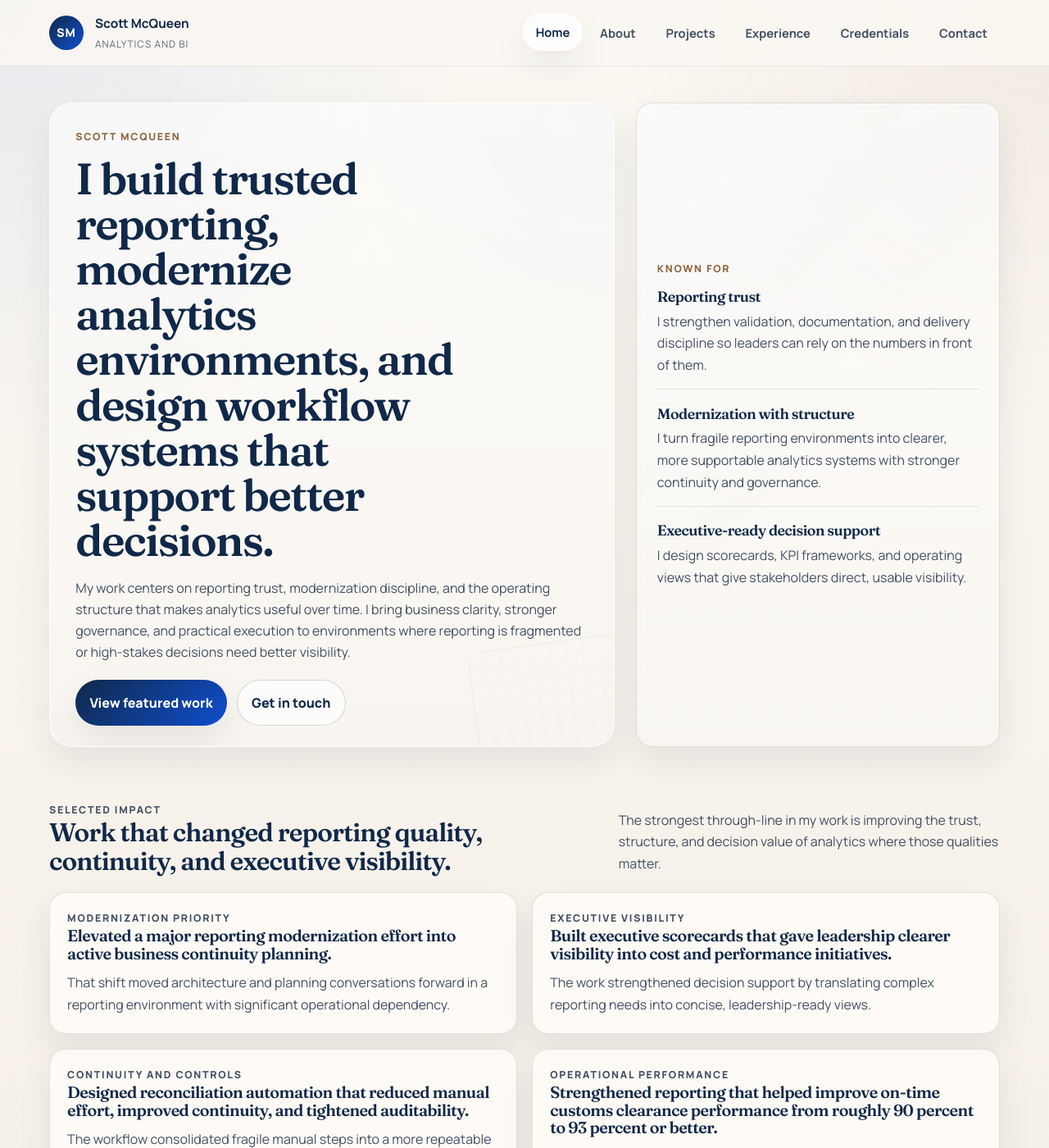
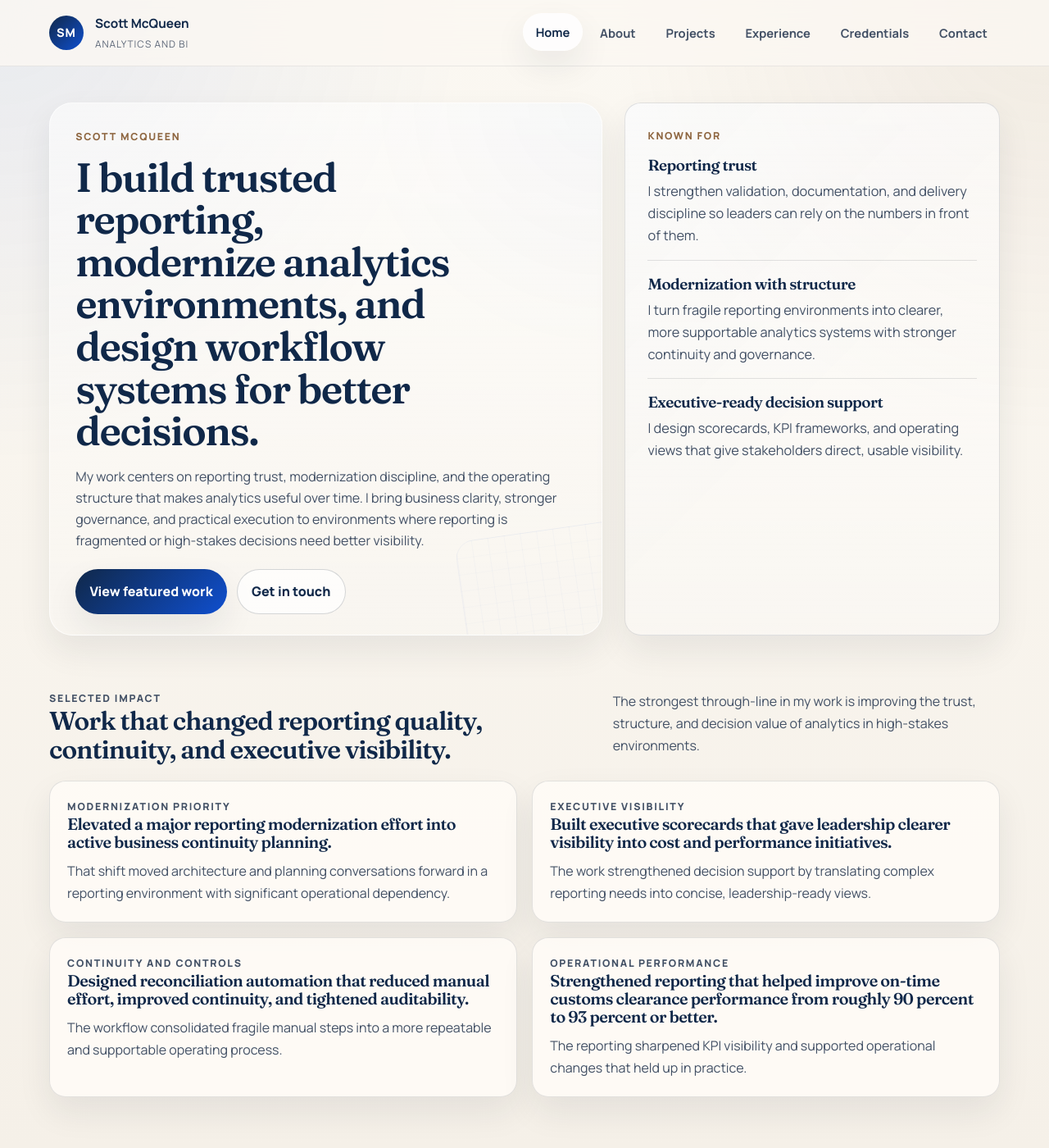
Before and after one commit to SMcQueen2023/skills-github-pages, a Jekyll site: the page built from index.md, in a window 1280 px wide and 1400 px high. Shown: the whole window at 82% size. Built offline with Jekyll 4.4.1, drawn with Linux system fonts in a browser that asks for light colours.

Commit message:
Fixed hero section and and section header cutoffs.

```diff
--- a/assets/css/style.css
+++ b/assets/css/style.css
@@ -198,8 +198,8 @@ ul {
 
 .hero {
   display: grid;
-  grid-template-columns: minmax(0, 1.18fr) minmax(300px, 0.76fr);
-  gap: 1.6rem;
+  grid-template-columns: minmax(0, 1.18fr) minmax(320px, 0.8fr);
+  gap: 1.7rem;
   align-items: stretch;
   margin-bottom: 4.15rem;
 }
@@ -239,9 +239,9 @@ ul {
 }
 
 .hero-copy h1 {
-  max-width: 13.5ch;
-  font-size: clamp(2.08rem, 4.35vw, 3.35rem);
-  line-height: 1.03;
+  max-width: 14.25ch;
+  font-size: clamp(1.96rem, 4.05vw, 3.1rem);
+  line-height: 1.04;
 }
 
 .hero-support,
@@ -322,8 +322,17 @@ ul {
 .hero-panel {
   display: flex;
   flex-direction: column;
-  justify-content: center;
-  padding: 1.68rem 1.58rem;
+  justify-content: flex-start;
+  padding: 1.85rem 1.7rem;
+}
+
+.hero-panel .panel-label {
+  margin-bottom: 1rem;
+}
+
+.hero-panel .panel-stack p {
+  font-size: 1.02rem;
+  line-height: 1.66;
 }
 
 .panel-stack {
@@ -344,7 +353,7 @@ ul {
 }
 
 .hero-panel h2 {
-  font-size: 1.12rem;
+  font-size: 1.18rem;
 }
 
 .section-block {
@@ -444,14 +453,14 @@ ul {
 }
 
 .page-intro {
-  max-width: 54rem;
+  max-width: var(--copy-width);
   margin-bottom: 3.1rem;
 }
 
 .page-intro h1 {
-  max-width: 14.5ch;
+  max-width: 100%;
   margin-bottom: 0.95rem;
-  font-size: clamp(1.92rem, 3.7vw, 2.9rem);
+  font-size: clamp(1.84rem, 3.35vw, 2.7rem);
   line-height: 1.05;
 }
 
@@ -527,8 +536,9 @@ ul {
 }
 
 .page-home .section-heading {
-  grid-template-columns: minmax(0, 1fr) minmax(280px, 0.68fr);
-  align-items: end;
+  grid-template-columns: minmax(0, 1fr) minmax(320px, 0.72fr);
+  align-items: start;
+  column-gap: 2rem;
   max-width: none;
 }
 
--- a/index.md
+++ b/index.md
@@ -9,7 +9,7 @@ page_class: page-home
 <section class="hero">
 	<div class="hero-copy">
 		<p class="eyebrow">Scott McQueen</p>
-		<h1>I build trusted reporting, modernize analytics environments, and design workflow systems that support better decisions.</h1>
+		<h1>I build trusted reporting, modernize analytics environments, and design workflow systems for better decisions.</h1>
 		<p class="hero-support">My work centers on reporting trust, modernization discipline, and the operating structure that makes analytics useful over time. I bring business clarity, stronger governance, and practical execution to environments where reporting is fragmented or high-stakes decisions need better visibility.</p>
 		<div class="button-row">
 			<a class="button-link button-link-primary" href="{{ site.baseurl }}/projects/">View featured work</a>
@@ -41,7 +41,7 @@ page_class: page-home
 			<p class="section-label">Selected impact</p>
 			<h2>Work that changed reporting quality, continuity, and executive visibility.</h2>
 		</div>
-		<p>The strongest through-line in my work is improving the trust, structure, and decision value of analytics where those qualities matter.</p>
+		<p>The strongest through-line in my work is improving the trust, structure, and decision value of analytics in high-stakes environments.</p>
 	</div>
 	<div class="impact-grid">
 		<article class="impact-card">
```
Also changed, not shown: about.md (+1 -1 lines).
